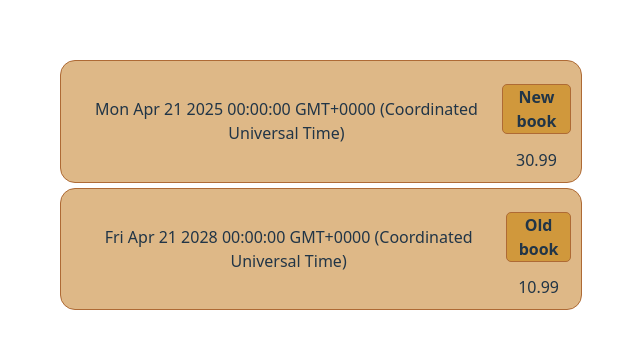
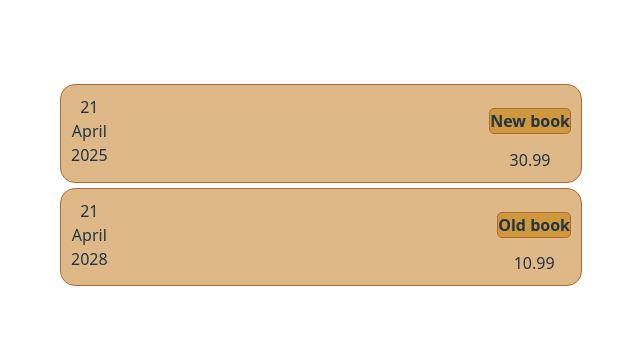
Before and after one commit to Dlowyz/ExpensesUus, a React (Vite) app: page / in a window 1280 px wide. Shown: the part 215-564 px from the top of the page, without its empty margins (319-959 px from the left). Built offline with nearby package versions, Linux system fonts and the light colour scheme.

Commit message:
ülessanne 4

```diff
--- /dev/null
+++ b/src/components/ExpenseDate.jsx
@@ -0,0 +1,16 @@
+import React from 'react'
+
+const ExpenseDate = (props) => {
+    const day = props.date.toLocaleString('en-US', {day: '2-digit'})
+    const month = props.date.toLocaleString('en-US', {month: 'long'})
+    const year = props.date.getFullYear()
+  return (
+    <>
+            <div>{day}</div>
+            <div>{month}</div>
+            <div>{year}</div>
+    </>
+  )
+}
+
+export default ExpenseDate
--- a/src/components/ExpenseItem.css
+++ b/src/components/ExpenseItem.css
@@ -5,17 +5,15 @@
     border-radius: 15px;
     width: 500px;
     display: flex;
-    justify-content: space-around;
+    justify-content: space-between;
     padding: 10px;
     border: 1px solid rgb(174, 106, 53);
     margin: 5px;
 
 }
-
-.expense-item_date{
-    display: flex;
-    align-self: center;
-    padding: 3px;
+.expense-item_date {
+    display: block;
+    left: 0px;
 }
 
 .expense-item_description h2{
--- a/src/components/ExpenseItem.jsx
+++ b/src/components/ExpenseItem.jsx
@@ -1,11 +1,13 @@
 import React from 'react'
 import "./ExpenseItem.css"
+import ExpenseDate from './ExpenseDate'
 const ExpenseItem = (props) => {
-
 
   return (
     <div className='expense-item'>
-        <div className='expense-item_date'>{props.data.date.toString()}</div>
+        <div className='expense-item_date'>
+            <ExpenseDate date={props.data.date}/>
+        </div>
         <div className='expense-item_description'>
             <h2>{props.data.title}</h2>
             <div className='expense-item_price'>{props.data.price}</div>
```
